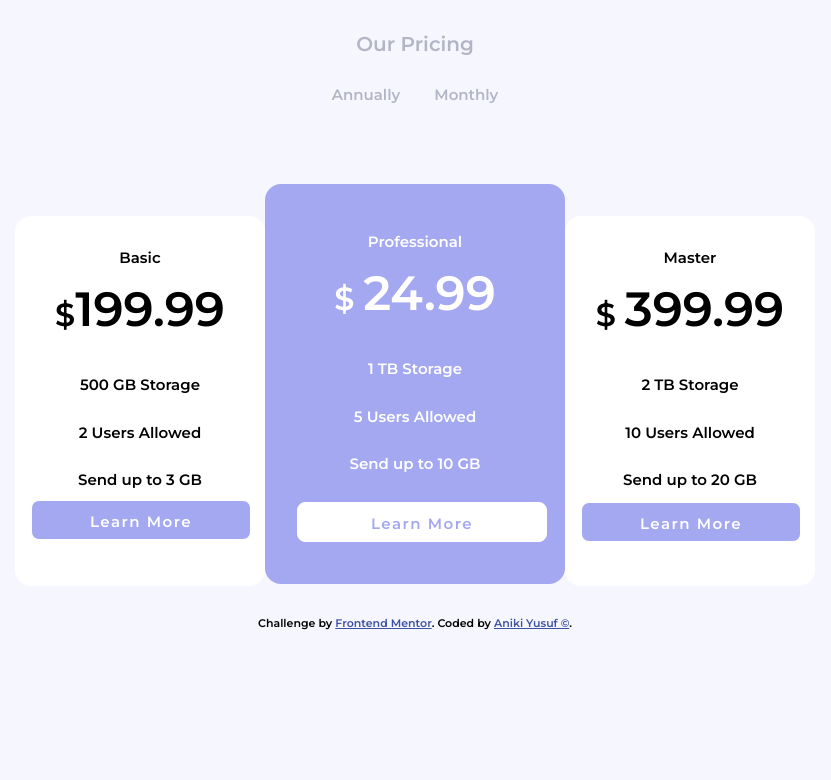
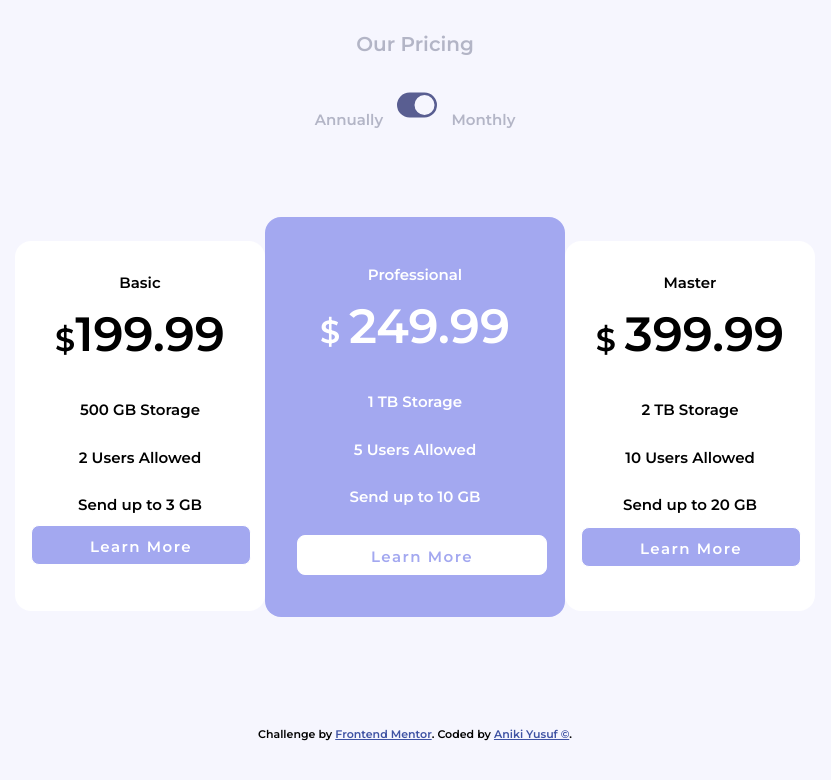
Before and after one commit to anikiyusuf/pricing-component-with-toggle-master, a plain HTML site: page index.html in a window 1280 px wide. Shown: the whole page, without its empty margins (225-1056 px from the left). Drawn offline with Linux system fonts and the light colour scheme.

Commit message:
first commit

```diff
--- a/index.html
+++ b/index.html
@@ -18,8 +18,8 @@
 <body>
  <div id="header">
  <h1> Our Pricing</h1>
-  <h2>Annually
-  Monthly</h2>
+  <h2>Annually <svg xmlns="http://www.w3.org/2000/svg" width="50" height="40" fill="currentColor" class="bi bi-toggle-on" viewBox="0 0 16 16" style="color:hsl(235, 24%, 46%) ">
+    <path d="M5 3a5 5 0 0 0 0 10h6a5 5 0 0 0 0-10H5zm6 9a4 4 0 1 1 0-8 4 4 0 0 1 0 8z"/> </svg> Monthly</h2>
  </div>
 
 
@@ -41,7 +41,7 @@
 <!-----card2----->
 <dv class="card2">
  <h2>  Professional</h2>
-  <h1>&dollar; <span style="font-size:3rem"> 24.99</span></h1>
+  <h1>&dollar; <span style="font-size:3rem"> 249.99</span></h1>
 
  <h2> 1 TB Storage</h2>
 
--- a/style.css
+++ b/style.css
@@ -2,7 +2,7 @@
     box-sizing: border-box;
     margin-top: 0;
     padding: 0;
-    font-family: 'Montserrat', sans-serif;;
+    font-family:'Montserrat';
 }
 
 
@@ -26,7 +26,8 @@ body{
 }
 #header h2{
     font-size: 15px;
-    word-spacing: 30px;
+    word-spacing: 5px;
+
 }
 #main{
     display: flex;
@@ -50,7 +51,7 @@ font-size: 15px;
     width: 300px;
     height: 400px;
     background-color:white;
-    margin-top:-2rem;
+    margin-top:-1.5rem;
     padding: 2rem;
     background-color:hsl(236, 72%, 79%);
     border-radius: 1rem;
@@ -63,8 +64,7 @@ font-size: 15px;
     border-radius: 1rem;
 }
 
-.card1
- button{
+.card1 button{
     margin-top: -0.1rem;
     justify-content: center;
     background:hsl(236, 72%, 79%) ;
@@ -98,8 +98,7 @@ font-size: 15px;
 
 
 }
-.card3
- button{
+.card3  button{
     margin-bottom: 1rem;
     justify-content: center;
     background:hsl(236, 72%, 79%) ;
@@ -123,3 +122,17 @@ font-size: 15px;
     color: white;
     font-size: 2rem;
 }
+@media screen and (min-width:375px){
+    #main{
+        flex-wrap: wrap;
+
+    }
+    .card1{
+        margin-bottom: 5rem;
+    }
+    .card2{
+        margin-bottom: 5rem;
+    }
+
+
+}
```
